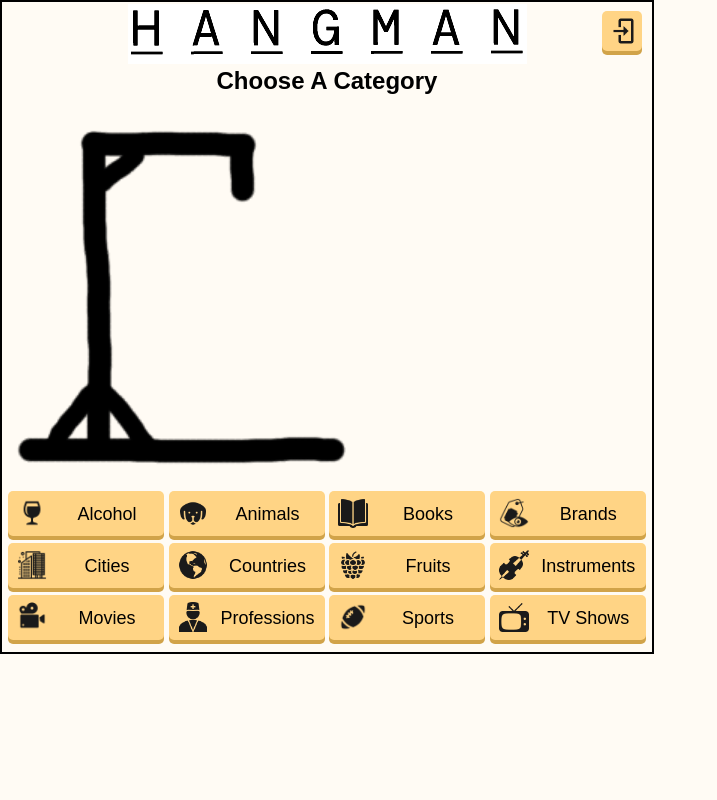
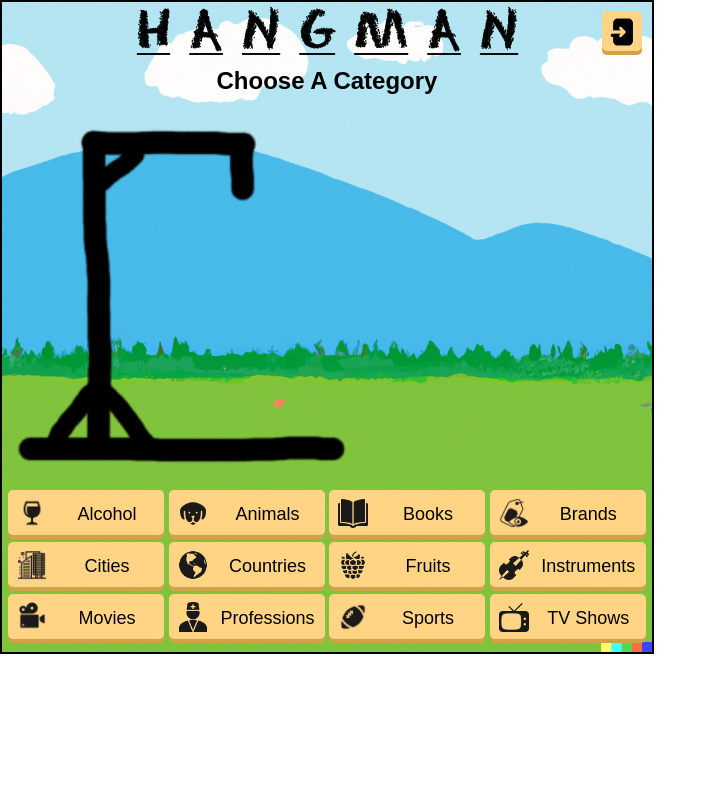
Before and after one commit to B-Howell/Hangman, a Flask app: page /category in a window 1280 px wide. Shown: the whole page, without its empty margins (0-717 px from the left). Run offline with Flask 2, Linux system fonts and the light colour scheme; some libraries are stand-ins or nearby versions.

Commit message:
new logo and added background

```diff
--- a/app/static/style.css
+++ b/app/static/style.css
@@ -1,6 +1,5 @@
 html, body {
   font-family: sans-serif;
-  background-color: rgb(255, 251, 244);
 }
 
 body {
@@ -15,6 +14,8 @@ h1, h2, h3 {
 /*----------------------CONTAINER CODE----------------------*/
 
 .container {
+  background-image: url("img/background.png");
+  background-size: cover;
   width: 650px;
   height: 650px;
   border: 2.5px solid black;
@@ -67,11 +68,6 @@ h1, h2, h3 {
   display: flex;
   justify-content: start;
   margin-bottom: 10px;
-}
-
-.button-container3 {
-  margin-bottom: 10px;
-
 }
 
 .letter-category-container, .start-new-game-container {
@@ -265,13 +261,22 @@ h1, h2, h3 {
   width: 100%;
 }
 
-.button-icon {
+.category-button-icon {
   width: 30px;
   height: 30px;
   position: absolute;
   left: .5em;
   top: 50%;
   transform: translateY(-50%);
+}
+
+.login-logout-button-icon {
+  width: 30px;
+  height: 30px;
+  position: absolute;
+  left: .35em;
+  top: 15%;
+  transform: scale(1.3)
 }
 
 .button-text {
--- a/app/templates/base.html
+++ b/app/templates/base.html
@@ -26,7 +26,7 @@
             {% if logged_in %}
             <div class="logout">
                 <a id="openLogoutModal" class="logout-button">
-                    <img class="button-icon" src="/static/img/logout.png" />
+                    <img class="login-logout-button-icon" src="/static/img/logout.png" />
                 </a>
             </div>
             {% endif %}
--- a/app/templates/category.html
+++ b/app/templates/category.html
@@ -16,13 +16,13 @@
             {% if logged_in %}
             <div class="logout">
                 <a id="openLogoutModal" class="logout-button">
-                    <img class="button-icon" src="/static/img/logout.png" />
+                    <img class="login-logout-button-icon" src="/static/img/logout.png" />
                 </a>
             </div>
             {% else %}
             <div class="logout">
                 <a id="openLogoutModal" class="logout-button">
-                    <img class="button-icon" src="/static/img/login.png" />
+                    <img class="login-logout-button-icon" src="/static/img/login.png" />
                 </a>
             </div>
             {% endif %}
@@ -43,7 +43,7 @@
                     <h2>Login or Register</h2>
                     <div class="button-container2">
                         <button id="openLoginModal" class="login-button2">Login</button>
-                        <button id="openRegisterModal" class="register-button">Register</button>
+                        <button id="openRegisterModal" class="register-button2">Register</button>
                     </div>
                     {% endif %}
                 </div>
@@ -227,62 +227,62 @@
         <div class="letter-category-container">
             <form class="form-category" method="POST" action="{{ url_for('category') }}">
                 <button class="category-button" type="submit" name="category" value="Alcohol">
-                    <img class="button-icon" src="/static/img/alcohol.png" />
+                    <img class="category-button-icon" src="/static/img/alcohol.png" />
                     <span class="button-text">Alcohol</span>
                 </button>
 
                 <button class="category-button" type="submit" name="category" value="Animals">
-                    <img class="button-icon" src="/static/img/animals.png" />
+                    <img class="category-button-icon" src="/static/img/animals.png" />
                     <span class="button-text">Animals</span>
                 </button>
 
                 <button class="category-button" type="submit" name="category" value="Books">
-                    <img class="button-icon" src="/static/img/books.png" />
+                    <img class="category-button-icon" src="/static/img/books.png" />
                     <span class="button-text">Books</span>
                 </button>
 
                 <button class="category-button" type="submit" name="category" value="Brands">
-                    <img class="button-icon" src="/static/img/brands.png" />
+                    <img class="category-button-icon" src="/static/img/brands.png" />
                     <span class="button-text">Brands</span>
                 </button><br/>
 
                 <button class="category-button" type="submit" name="category" value="Cities">
-                    <img class="button-icon" src="/static/img/cities.png" />
+                    <img class="category-button-icon" src="/static/img/cities.png" />
                     <span class="button-text">Cities</span>
                 </button>
 
                 <button class="category-button" type="submit" name="category" value="Countries">
-                    <img class="button-icon" src="/static/img/countries.png" />
+                    <img class="category-button-icon" src="/static/img/countries.png" />
                     <span class="button-text">Countries</span>
                 </button>
 
                 <button class="category-button" type="submit" name="category" value="Fruits">
-                    <img class="button-icon" src="/static/img/fruits.png" />
+                    <img class="category-button-icon" src="/static/img/fruits.png" />
                     <span class="button-text">Fruits</span>
                 </button>
 
                 <button class="category-button" type="submit" name="category" value="Instruments">
-                    <img class="button-icon" src="/static/img/instruments.png" />
+                    <img class="category-button-icon" src="/static/img/instruments.png" />
                     <span class="button-text">Instruments</span>
                 </button><br/>
 
                 <button class="category-button" type="submit" name="category" value="Movies">
-                    <img class="button-icon" src="/static/img/movies.png" />
+                    <img class="category-button-icon" src="/static/img/movies.png" />
                     <span class="button-text">Movies</span>
                 </button>
 
                 <button class="category-button" type="submit" name="category" value="Professions">
-                    <img class="button-icon" src="/static/img/professions.png" />
+                    <img class="category-button-icon" src="/static/img/professions.png" />
                     <span class="button-text">Professions</span>
                 </button>
 
                 <button class="category-button" type="submit" name="category" value="Sports">
-                    <img class="button-icon" src="/static/img/sports.png" />
+                    <img class="category-button-icon" src="/static/img/sports.png" />
                     <span class="button-text">Sports</span>
                 </button>
 
                 <button class="category-button" type="submit" name="category" value="TV Shows">
-                    <img class="button-icon" src="/static/img/tv-shows.png" />
+                    <img class="category-button-icon" src="/static/img/tv-shows.png" />
                     <span class="button-text">TV Shows</span>
                 </button>
 
--- a/app/templates/lose.html
+++ b/app/templates/lose.html
@@ -17,13 +17,13 @@
         {% if logged_in %}
             <div class="logout">
                 <a id="openLogoutModal" class="logout-button">
-                    <img class="button-icon" src="/static/img/logout.png" />
+                    <img class="login-logout-button-icon" src="/static/img/logout.png" />
                 </a>
             </div>
         {% else %}
             <div class="logout">
                 <a id="openLogoutModal" class="logout-button">
-                    <img class="button-icon" src="/static/img/login.png" />
+                    <img class="login-logout-button-icon" src="/static/img/login.png" />
                 </a>
             </div>
         {% endif %}
@@ -44,7 +44,7 @@
                 <h2>Login or Register</h2>
                 <div class="button-container2">
                     <button id="openLoginModal" class="login-button2">Login</button>
-                    <button id="openRegisterModal" class="register-button">Register</button>
+                    <button id="openRegisterModal" class="register-button2">Register</button>
                 </div>
                 {% endif %}
             </div>
--- a/app/templates/play.html
+++ b/app/templates/play.html
@@ -19,13 +19,13 @@
       {% if logged_in %}
       <div class="logout">
           <a id="openLogoutModal" class="logout-button">
-              <img class="button-icon" src="/static/img/logout.png" />
+              <img class="login-logout-button-icon" src="/static/img/logout.png" />
           </a>
       </div>
       {% else %}
       <div class="logout">
           <a id="openLoginModalFromHeader" class="logout-button">
-              <img class="button-icon" src="/static/img/login.png" />
+              <img class="login-logout-button-icon" src="/static/img/login.png" />
           </a>
       </div>
       {% endif %}
@@ -46,7 +46,7 @@
               <h2>Login or Register</h2>
               <div class="button-container2">
                 <button id="openLoginModalFromPopup" class="login-button2">Login</button>
-                <button id="openRegisterModal" class="register-button">Register</button>
+                <button id="openRegisterModal" class="register-button2">Register</button>
               </div>
               {% endif %}
           </div>
--- a/app/templates/win.html
+++ b/app/templates/win.html
@@ -17,13 +17,13 @@
             {% if logged_in %}
             <div class="logout">
                 <a id="openLogoutModal" class="logout-button">
-                    <img class="button-icon" src="/static/img/logout.png" />
+                    <img class="login-logout-button-icon" src="/static/img/logout.png" />
                 </a>
             </div>
             {% else %}
             <div class="logout">
                 <a id="openLoginButton" class="logout-button">
-                    <img class="button-icon" src="/static/img/login.png" />
+                    <img class="login-logout-button-icon" src="/static/img/login.png" />
                 </a>
             </div>
             {% endif %}
@@ -44,7 +44,7 @@
                     <h2>Login or Register</h2>
                     <div class="button-container2">
                         <button id="openLoginModal" class="login-button2">Login</button>
-                        <button id="openRegisterModal" class="register-button">Register</button>
+                        <button id="openRegisterModal" class="register-button2">Register</button>
                     </div>
                     {% endif %}
                 </div>
```
Also changed, not shown: app/static/img/background.png (added), app/static/img/login.png, app/static/img/logo.png, app/static/img/logout.png.
